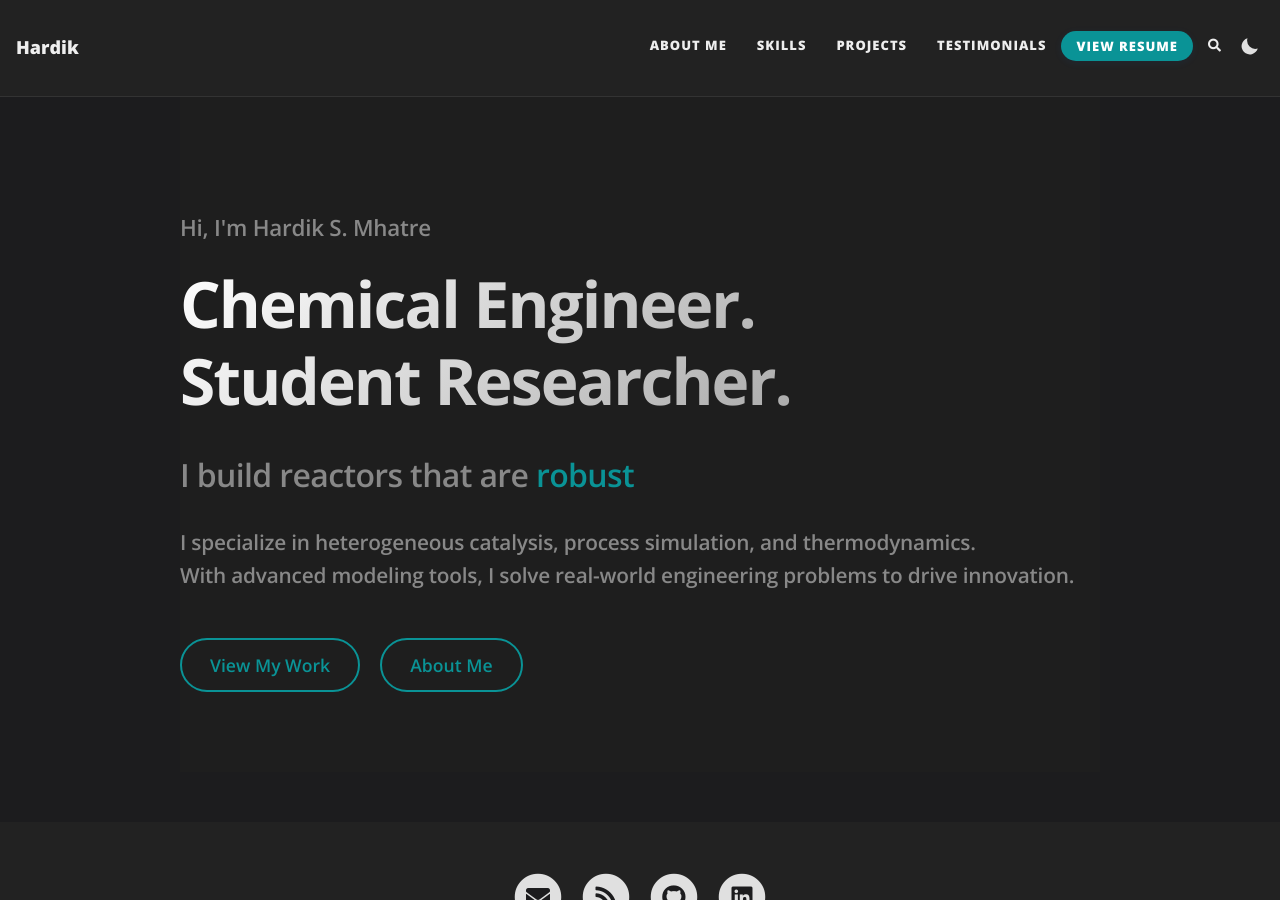
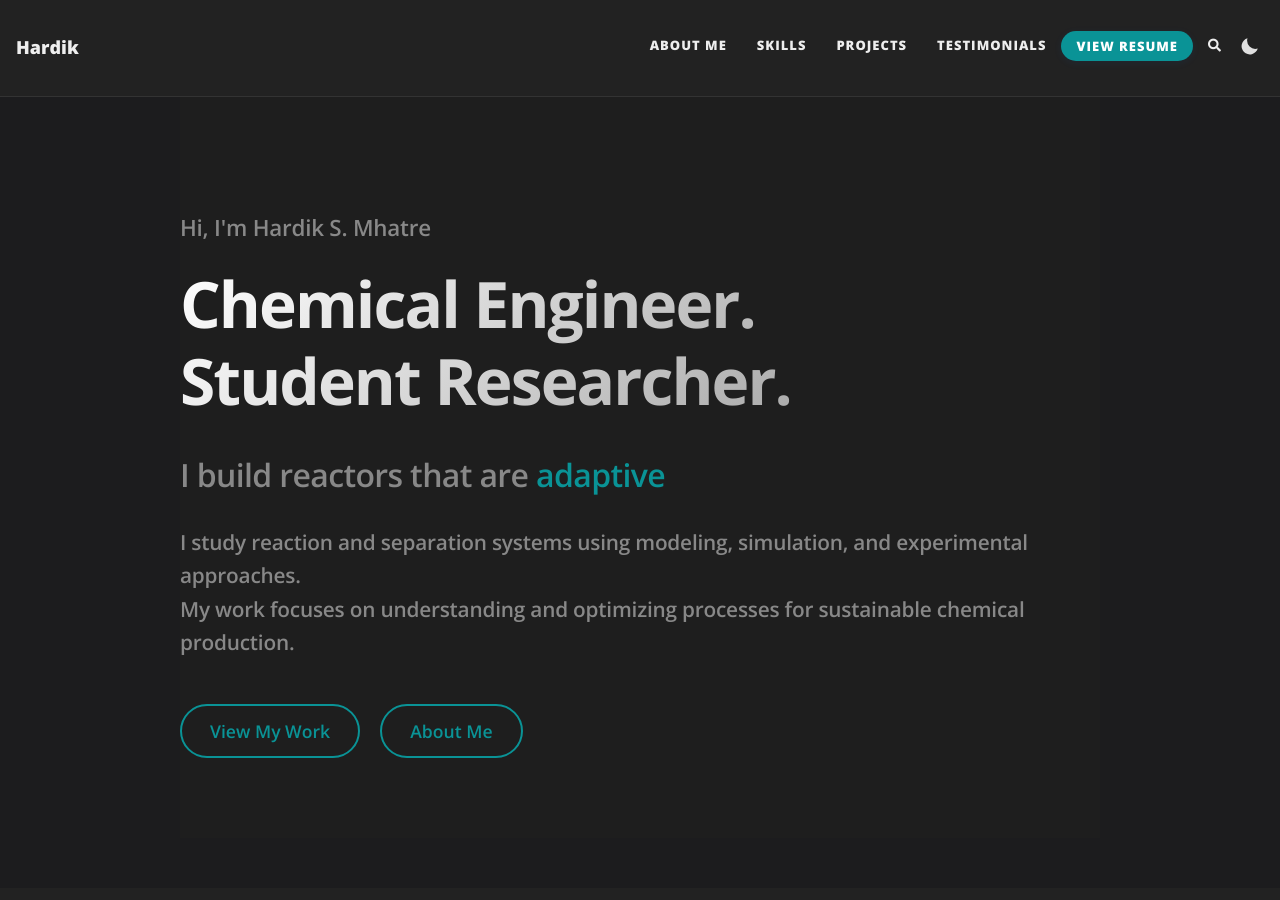
Before and after one commit to Hardik-Ma/Hardik-Ma.github.io, a Jekyll site: the page built from index.html, in a window 1280 px wide and 900 px high. Built offline with Jekyll 4.4.1, drawn with Linux system fonts in a browser that asks for light colours; the list of posts is cut into pages by our own code; comment, search, counter and statistics services are not loaded.

Commit message:
Updating the landing page

```diff
--- a/index.html
+++ b/index.html
@@ -9,9 +9,9 @@
       <h1 class="hero-title animate-on-load">Chemical Engineer.<br>Student Researcher.</h1>
       <h2 class="hero-subtitle animate-on-load"><span class="hero-typing">I optimize complex processes</span></h2>
       <p class="hero-description animate-on-load">
-        I specialize in heterogeneous catalysis, process simulation, and thermodynamics.
+        I study reaction and separation systems using modeling, simulation, and experimental approaches.
         <br>
-        With advanced modeling tools, I solve real-world engineering problems to drive innovation.
+        My work focuses on understanding and optimizing processes for sustainable chemical production.
       </p>
       <div class="hero-cta-container animate-on-load">
         <a href="/projects" class="hero-cta" role="button">View My Work </a>
```
Also changed, not shown: assets/img/sagar.jpg (deleted), 1 other file.
